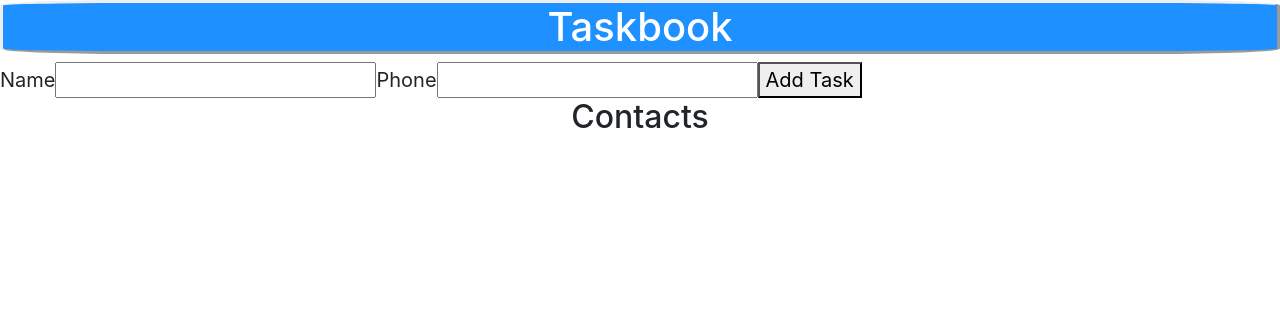
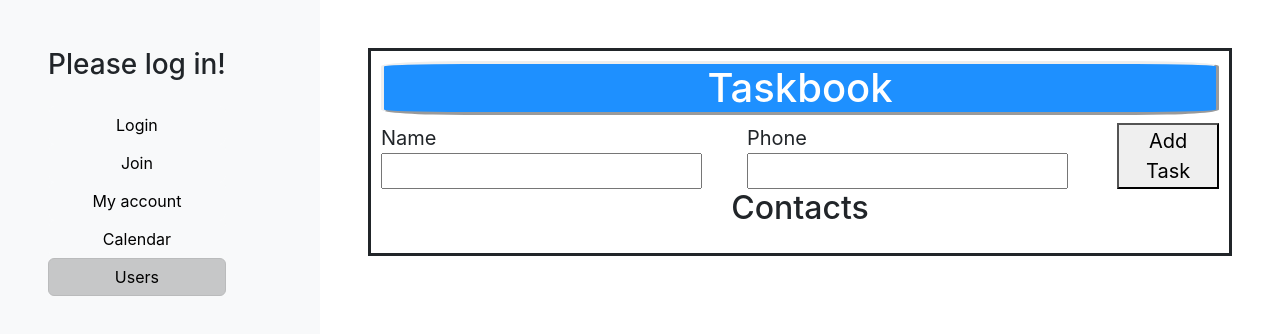
Before and after one commit to TypeAndrew/GooseTrack, a React (Create React App) app: page /GooseTrack/users in a window 1280 px wide. Shown: the top 334 px of the page. Built offline with nearby package versions, Linux system fonts and the light colour scheme; no server answers.

Commit message:
EDIT LAYOUT STAND OPEN

```diff
--- a/src/components/App.jsx
+++ b/src/components/App.jsx
@@ -1,3 +1,4 @@
+import HomePage from 'pages/HomePage/HomePage';
 import { PrivateRoute } from './AuthRoutes/PrivateRoute';
 import { PublicRoute } from './AuthRoutes/PublicRoute';
 
@@ -8,7 +9,7 @@ import { BrowserRouter, Routes, Route, Navigate } from 'react-router-dom';
 
 const RegisterPage = lazy(() => import('../pages/RegisterPage/RegisterPage'));
 const LoginPage = lazy(() => import('../pages/LoginPage/LoginPage'));
-
+const AccountPage = lazy(() => import('../pages/AccountPage/AccountPage'));
 const ColumnsTasksList = lazy(() => import('../pages/TasksPage/TasksPage'));
 const CalendarPage = lazy(() => import('../pages/CalendarPage/CalendarPage'));
 
@@ -32,14 +33,18 @@ export const App = () => {
     // >
 
     <BrowserRouter basename="GooseTrack">
-
+        <Layout>
           <Suspense fallback={<p>Loading...</p>}>
             <Routes>
               <Route path="" element={<PublicRoute />}>
-                <Route index element={<Navigate to="/login" />} />
+              <Route index element={<Navigate to="/login" />} />
+                <Route path="/home" element={<HomePage />} />
                 <Route path="/register" element={<RegisterPage />} />
                 <Route path="/login" element={<LoginPage />} />
+                <Route path="/account" element={<AccountPage />} />
+                <Route path="/calendar" element={<CalendarPage />} />
                 <Route path="/users" element={<ColumnsTasksList />} />
+
                 </Route >
                 <Route path="" element={<PrivateRoute />}>
 
@@ -51,7 +56,7 @@ export const App = () => {
 
 
           </Suspense>
-
+        </Layout>
     </BrowserRouter>
     /* </div> */
   );
--- a/src/components/Layout/AuthNavigate/AuthNavigate.jsx
+++ b/src/components/Layout/AuthNavigate/AuthNavigate.jsx
@@ -43,6 +43,13 @@ export const Navigation = () => {
 
             <NavLink to="join" className={getActiveClassName}>
               Join
+              </NavLink>
+            <NavLink to="account" className={getActiveClassName}>
+              My account
+            </NavLink>
+
+            <NavLink to="calendar" className={getActiveClassName}>
+              Calendar
             </NavLink>
             <NavLink to="users" end className={getActiveClassName}>
               Users
```
Also changed, not shown: src/pages/AccountPage/AccountPage.jsx (added).
